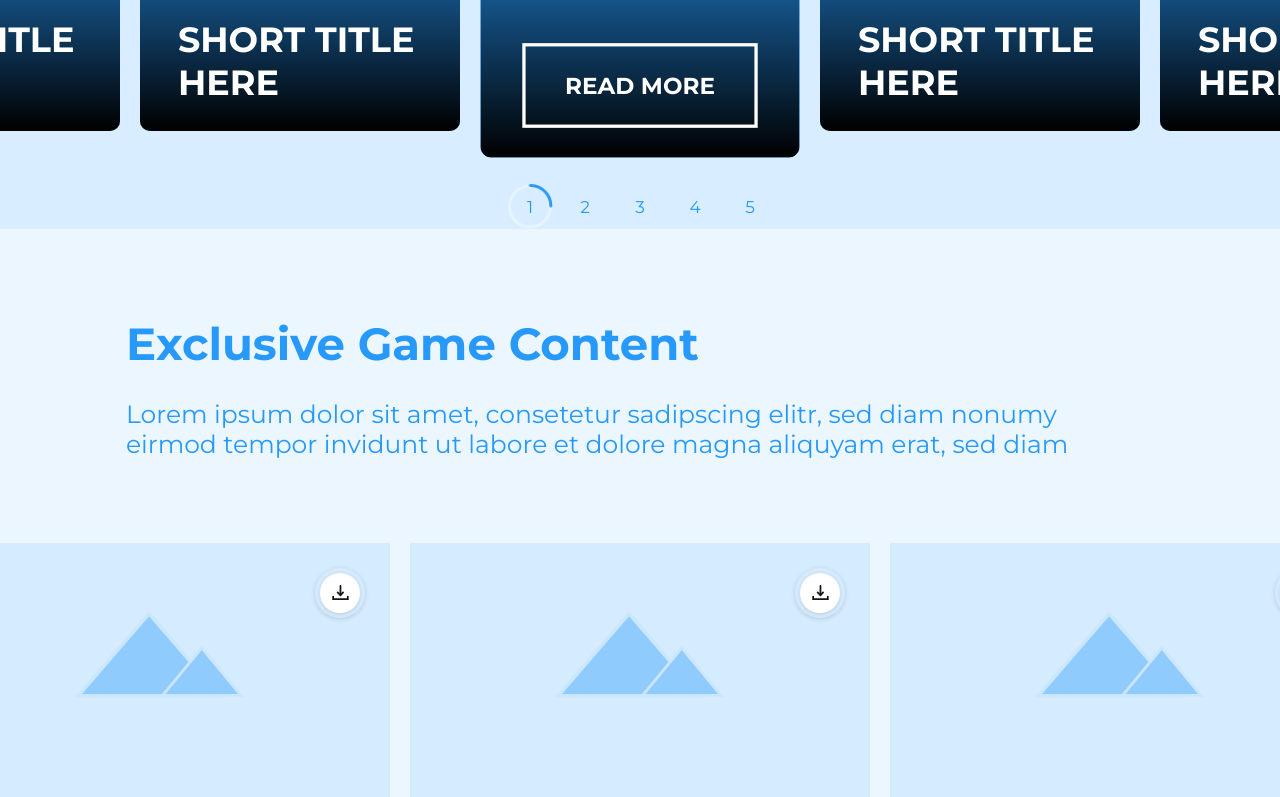
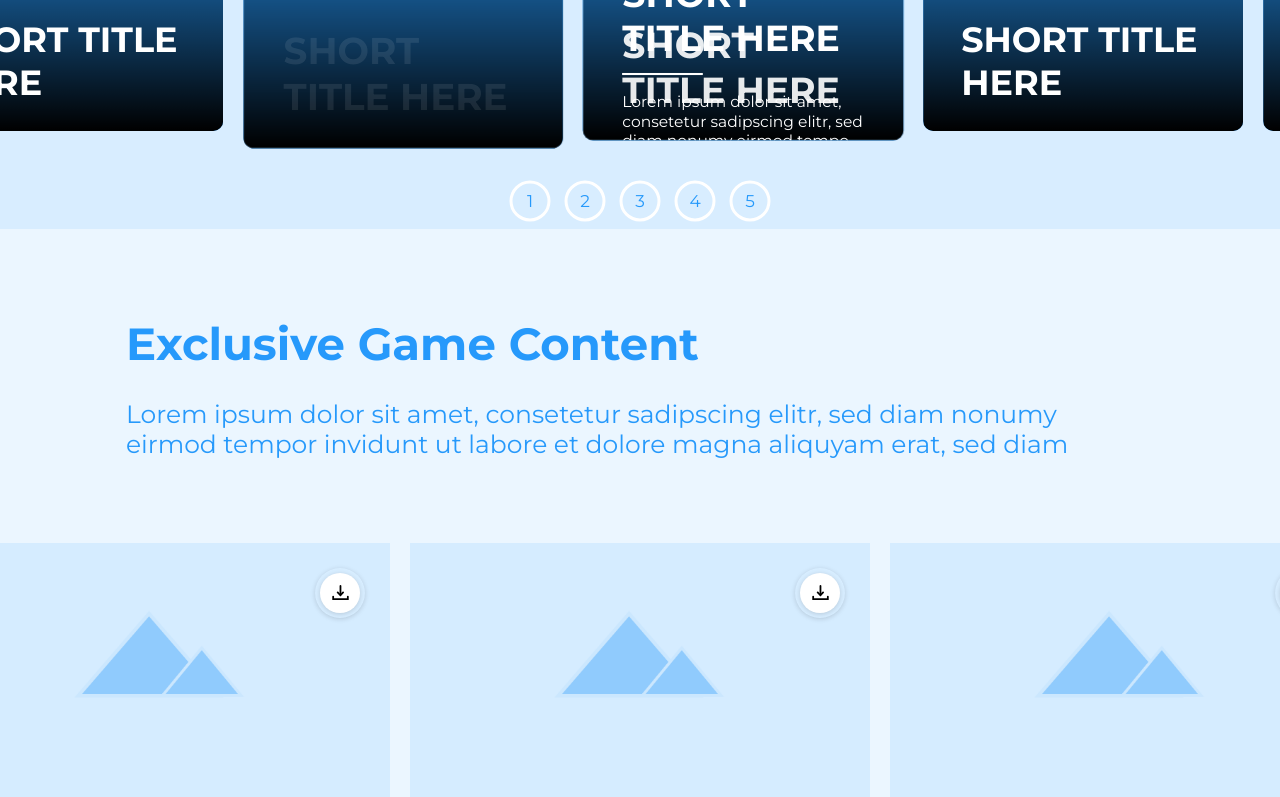
Before and after one commit to nptay1999/gameloft-test-project, a React (Vite) app: page / in a window 1280 px wide. Shown: the part 3157-3954 px from the top of the page. Built offline with nearby package versions, Linux system fonts and the light colour scheme.

Commit message:
Change: Fix UI

```diff
--- a/src/assets/style/components/_card.scss
+++ b/src/assets/style/components/_card.scss
@@ -142,9 +142,16 @@
     cursor: pointer;
     box-shadow: 0 1px 5px rgba(#000000, 0.15);
     background-color: $white-color;
+    transition: 250ms all ease-in-out;
     @include flexCenter;
     svg {
       font-size: 17px;
+      transition: 250ms all ease-in-out;
+    }
+    &:hover {
+      svg {
+        color: $main-color;
+      }
     }
   }
   &__filter {
@@ -226,8 +233,19 @@
     line-height: 25px;
     text-transform: uppercase;
     text-decoration: none;
+    transition: 250ms all ease-in-out;
     &:hover {
       color: white;
+      background-color: $main-color;
+      border-color: $main-color;
+    }
+  }
+  &:hover {
+    .event-card__content {
+      top: 0%;
+    }
+    .event-card__title-default {
+      opacity: 0;
     }
   }
 }
@@ -269,7 +287,7 @@
     border: none;
     outline: none;
     cursor: pointer;
-    // z-index: 10;
+    transition: 250ms all ease-in-out;
     &::before {
       content: '';
       display: block;
@@ -281,12 +299,24 @@
       border-radius: 50%;
       background: $white-color;
       box-shadow: 0 1px 5px rgba(#000000, 0.15);
-      // z-index: 9;
     }
-    img {
+    svg {
       position: relative;
       width: 17px;
       height: 15px;
+      color: #000;
+      transition: 250ms all ease-in-out;
+    }
+    &:hover {
+      background: $main-color;
+      svg {
+        color: $main-color;
+      }
+    }
+  }
+  @include mobile {
+    &__btn {
+      background: transparent;
     }
   }
 }
--- a/src/assets/style/components/_form.scss
+++ b/src/assets/style/components/_form.scss
@@ -150,4 +150,10 @@
   padding: 8px 32px;
   border-radius: 5px;
   cursor: pointer;
+  transition: 250ms all ease-in-out;
+  &:hover {
+    color: $white-color;
+    border-color: $main-color;
+    background-color: $main-color;
+  }
 }
--- a/src/assets/style/components/_layout.scss
+++ b/src/assets/style/components/_layout.scss
@@ -106,7 +106,7 @@
     }
     &:hover {
       border: none;
-      outline-color: $sub-color;
+      outline-color: $main-color;
       img {
         color: $main-color;
       }
--- a/src/assets/style/components/_slick.scss
+++ b/src/assets/style/components/_slick.scss
@@ -91,20 +91,74 @@
       height: 45px;
       &.slick-active {
         .slick-paging {
-          background-image: url('/imgs/bg-dot.png');
-          background-repeat: no-repeat;
-          background-size: cover;
+          & > div svg circle:nth-child(2) {
+            animation-name: proccess;
+            animation-duration: 3s;
+            animation-iteration-count: 1;
+            animation-timing-function: linear;
+            @keyframes proccess {
+              0% {
+                stroke-dashoffset: calc(120 - (120 * 0) / 100);
+              }
+              33% {
+                stroke-dashoffset: calc(120 - (120 * 33) / 100);
+              }
+              66% {
+                stroke-dashoffset: calc(120 - (120 * 66) / 100);
+              }
+              100% {
+                stroke-dashoffset: calc(120 - (120 * 100) / 100);
+              }
+            }
+          }
         }
       }
       .slick-paging {
-        display: block;
         width: 45px;
         height: 45px;
+        border-radius: 50%;
         font-size: 1.0625rem;
         font-weight: $font-normal;
         color: $main-color;
         transition: 250ms all ease-in-out;
         @include flexCenter;
+        border: 3px solid transparent;
+        position: relative;
+        & > span {
+          position: absolute;
+          top: 50%;
+          left: 50%;
+          transform: translate(-50%, -50%);
+        }
+        & > div {
+          position: relative;
+          top: 0;
+          left: 0;
+          width: 42px;
+          height: 42px;
+          transform: rotate(-90deg);
+          @include flexCenter;
+          svg {
+            position: relative;
+            top: 0;
+            left: 0;
+            width: 42px;
+            height: 42px;
+            @include flexCenter;
+            circle {
+              width: 100%;
+              height: 100%;
+              fill: transparent;
+              stroke: $white-color;
+              stroke-width: 3;
+            }
+            circle:nth-child(2) {
+              stroke: $main-color;
+              stroke-dasharray: 120;
+              stroke-dashoffset: calc(120 - (120 * 0) / 100);
+            }
+          }
+        }
       }
     }
     .slick-paging {
@@ -119,9 +173,15 @@
   .slick-slide {
     transition: 1000ms ease-in-out;
     transition-property: transform;
+    &:hover {
+      transform: scale(105%);
+    }
   }
   .slick-center {
     transform: scale(110%);
+    &:hover {
+      transform: scale(110%);
+    }
   }
   @include mobile {
     .slick-dots {
--- a/src/components/cards/EventCard.tsx
+++ b/src/components/cards/EventCard.tsx
@@ -15,9 +15,6 @@ function EventCard({ content, img, link, subContent }: Props): JSX.Element {
       <div className="event-card__bg">
         <img src={img} alt={content} />
       </div>
-      <button type="button" className="event-card__share">
-        <FontAwesomeIcon icon={faShareNodes} />
-      </button>
       <div className="event-card__filter" />
       <h5 className="event-card__title-default">{content}</h5>
       <div className="event-card__content">
@@ -30,6 +27,9 @@ function EventCard({ content, img, link, subContent }: Props): JSX.Element {
           Read More
         </a>
       </div>
+      <button type="button" className="event-card__share">
+        <FontAwesomeIcon icon={faShareNodes} />
+      </button>
     </div>
   );
 }
--- a/src/components/cards/ExclusiveCard.tsx
+++ b/src/components/cards/ExclusiveCard.tsx
@@ -1,12 +1,53 @@
 import React from 'react';
-import DownloadIcon from '../../assets/imgs/icons/download-icon.svg';
 
 function ExclusiveCard({ img }: { img: string }): JSX.Element {
   return (
     <div className="exclusive-card">
       <img src={img} alt={img} className="exclusive-card__img" />
       <a href={img} download type="button" className="exclusive-card__btn">
-        <img src={DownloadIcon} alt="DownloadIcon" />
+        <svg
+          xmlns="http://www.w3.org/2000/svg"
+          width="18.462"
+          height="16.837"
+          viewBox="0 0 18.462 16.837"
+        >
+          <g
+            id="Group_1443"
+            data-name="Group 1443"
+            transform="translate(-11.229 -9.481)"
+          >
+            <path
+              id="Path_328"
+              data-name="Path 328"
+              d="M0,10.062V0"
+              transform="translate(20.428 10.481)"
+              fill="none"
+              stroke="currentColor"
+              strokeLinecap="round"
+              strokeWidth="2"
+            />
+            <path
+              id="Path_329"
+              data-name="Path 329"
+              d="M-1315.015-710.748l3.133,3.289,2.976-3.289"
+              transform="translate(1332.278 728.464)"
+              fill="none"
+              stroke="currentColor"
+              strokeLinecap="round"
+              strokeWidth="2"
+            />
+            <path
+              id="Path_330"
+              data-name="Path 330"
+              d="M16.462-2.8V0H0V-2.8"
+              transform="translate(12.229 25.318)"
+              fill="none"
+              stroke="currentColor"
+              strokeLinecap="round"
+              strokeWidth="2"
+            />
+          </g>
+        </svg>
       </a>
     </div>
   );
--- a/src/components/slick/EventSlick.tsx
+++ b/src/components/slick/EventSlick.tsx
@@ -7,6 +7,21 @@ import { IEventCard } from '../../typings';
 import EventCard from '../cards/EventCard';
 import SampleNextArrow from './SampleNextArrow';
 import SamplePrevArrow from './SamplePrevArrow';
+
+function CustomPaging(i: number): JSX.Element {
+  return (
+    // eslint-disable-next-line jsx-a11y/anchor-is-valid
+    <div className="slick-paging">
+      <div>
+        <svg>
+          <circle cx="21" cy="21" r="19" />
+          <circle cx="21" cy="21" r="19" />
+        </svg>
+      </div>
+      <span>{i + 1}</span>
+    </div>
+  );
+}
 
 interface Props {
   list: IEventCard[];
@@ -22,14 +37,11 @@ function EventSlick({ list }: Props): JSX.Element {
     speed: 1000,
     slidesToShow: 3,
     slidesToScroll: 1,
+    autoplay: true,
+    autoplaySpeed: 3000,
     nextArrow: <SampleNextArrow type="arrow" />,
     prevArrow: <SamplePrevArrow type="arrow" />,
-    customPaging: function customPaging(i: number): JSX.Element {
-      return (
-        // eslint-disable-next-line jsx-a11y/anchor-is-valid
-        <span className="slick-paging">{i + 1}</span>
-      );
-    },
+    customPaging: CustomPaging,
     responsive: [
       {
         breakpoint: 1760,
```
Also changed, not shown: src/assets/imgs/icons/download-icon.svg.
